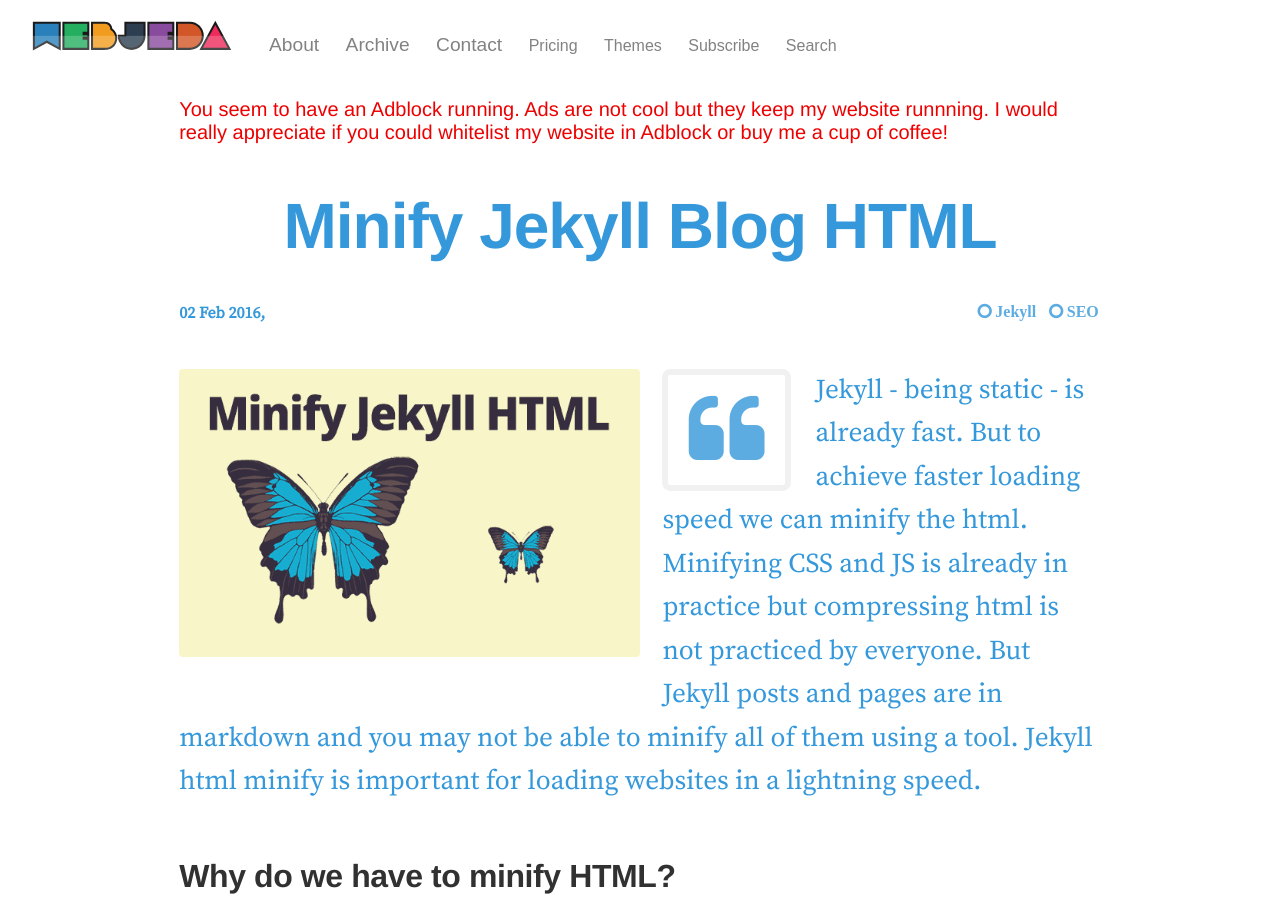
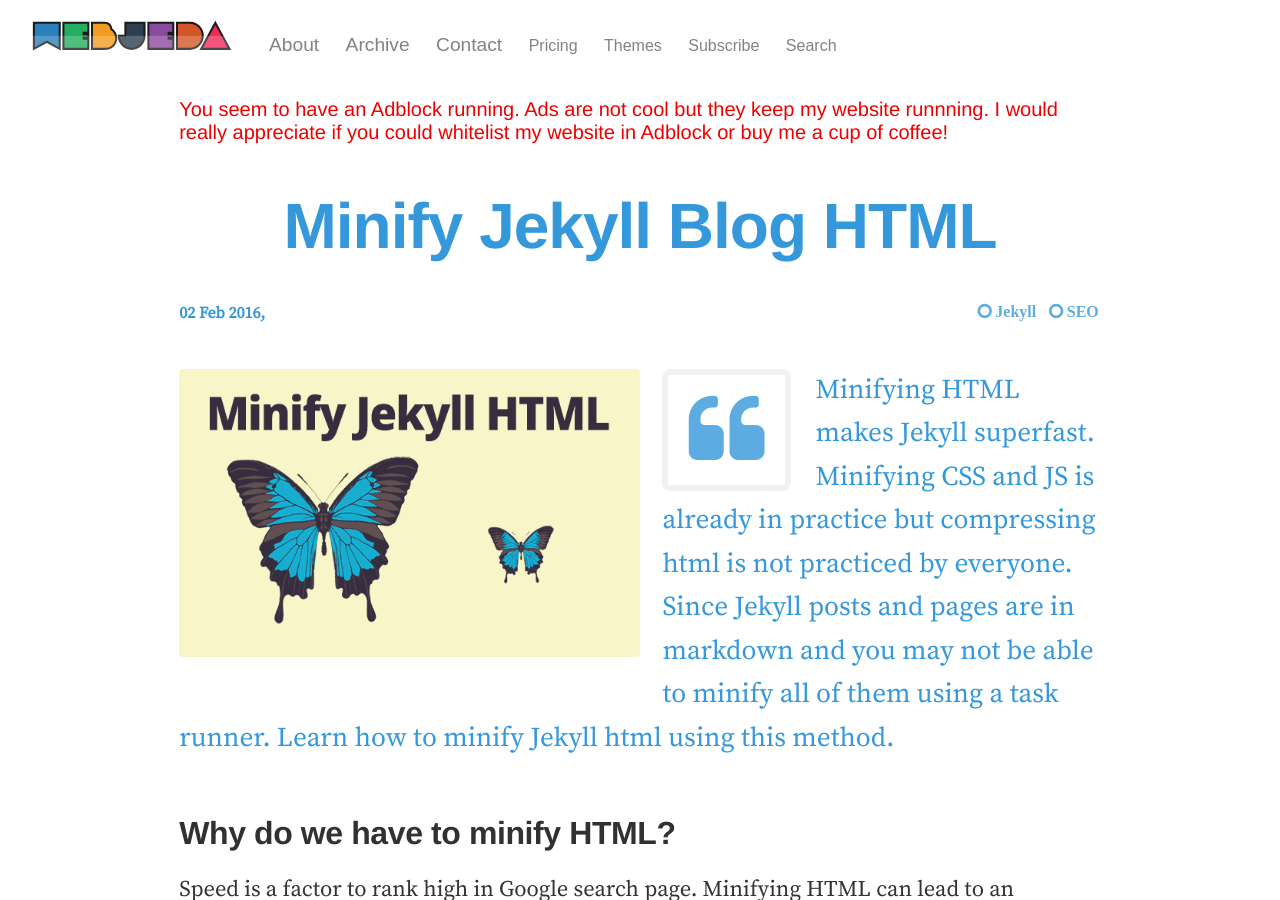
Before and after one commit to gaganmaheshwari/blog-webjeda, a Jekyll site: the page built from _posts/2016-02-02-how-to-compress-html-in-jekyll.md, in a window 1280 px wide and 900 px high. Built offline with Jekyll 4.4.1, drawn with Linux system fonts in a browser that asks for light colours; comment, search, counter and statistics services are not loaded.

Commit message:
no message

```diff
--- a/_posts/2016-02-02-how-to-compress-html-in-jekyll.md
+++ b/_posts/2016-02-02-how-to-compress-html-in-jekyll.md
@@ -1,6 +1,6 @@
 ---
 title: Minify Jekyll Blog HTML
-desc: Jekyll - being static - is already fast. But to achieve faster loading speed we can minify the html. Minifying CSS and JS is already in practice but compressing html is not practiced by everyone. But Jekyll posts and pages are in markdown and you may not be able to minify all of them using a tool. Jekyll html minify is important for loading websites in a lightning speed.
+desc: Minifying HTML makes Jekyll superfast. Minifying CSS and JS is already in practice but compressing html is not practiced by everyone. Since Jekyll posts and pages are in markdown and you may not be able to minify all of them using a task runner. Learn how to minify Jekyll html using this method.
 keywords: minify Jekyll html, Jekyll minify, jekyll html minify
 author: sharathdt
 tags: Jekyll SEO
```
